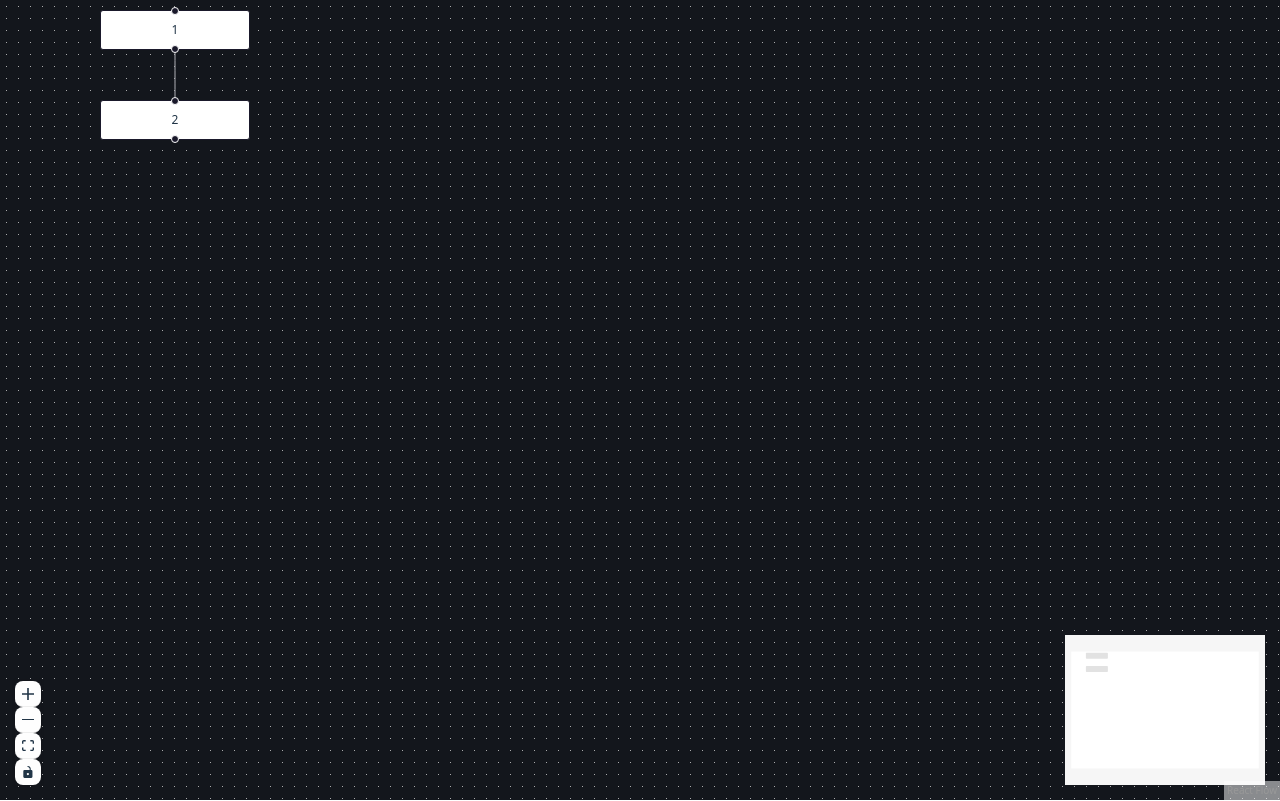
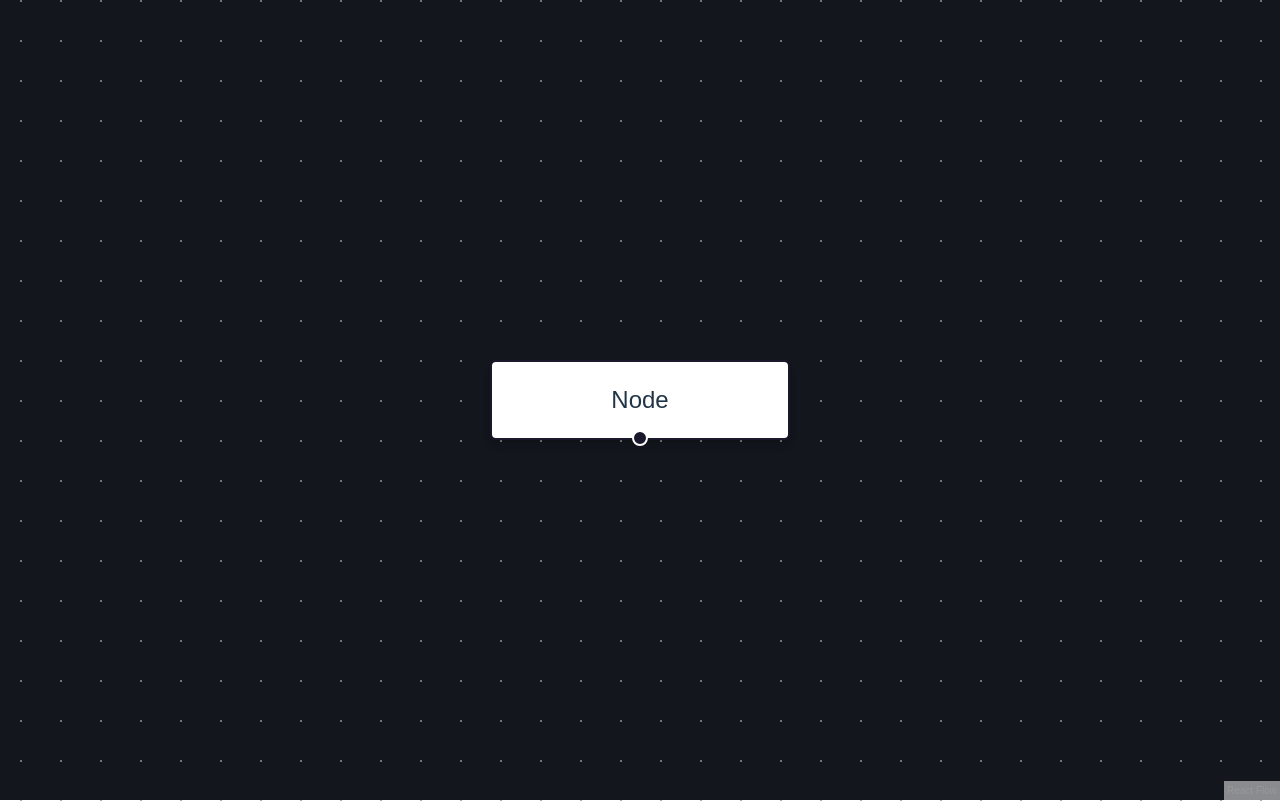
Before and after one commit to FabianKoehnke/fracnetics, a React (Vite) app in the folder gui/: page / in a window 1280 px wide. Shown: the top 801 px of the page. Built offline with nearby package versions, Linux system fonts and the light colour scheme.

Commit message:
Add Node On Edge Drop

```diff
--- a/gui/src/App.jsx
+++ b/gui/src/App.jsx
@@ -1,4 +1,4 @@
-import React, { useCallback } from 'react';
+import React, { useCallback, useRef } from 'react';
 import {
   ReactFlow,
   MiniMap,
@@ -7,39 +7,95 @@ import {
   useNodesState,
   useEdgesState,
   addEdge,
-  NodeToolbar
+  useReactFlow,
+  ReactFlowProvider
 } from '@xyflow/react';
 
 import '@xyflow/react/dist/style.css';
 
 const initialNodes = [
-  { id: '1', position: { x: 100, y: 10 }, data: { label: '1' } },
-  { id: '2', position: { x: 100, y: 100 }, data: { label: '2' } },
+  {
+    id: '0',
+    type: 'input',
+    data: { label: 'Node' },
+    position: { x: 0, y: 50 },
+  },
 ];
-const initialEdges = [{ id: 'e1-2', source: '1', target: '2' }];
 
-export default function App() {
+let id = 1;
+const getId = () => `${id++}`;
+const nodeOrigin = [0.5, 0];
+const AddNodeOnEdgeDrop = () => {
+  const reactFlowWrapper = useRef(null);
+
   const [nodes, setNodes, onNodesChange] = useNodesState(initialNodes);
-  const [edges, setEdges, onEdgesChange] = useEdgesState(initialEdges);
-
+  const [edges, setEdges, onEdgesChange] = useEdgesState([]);
+  const { screenToFlowPosition } = useReactFlow();
   const onConnect = useCallback(
     (params) => setEdges((eds) => addEdge(params, eds)),
-    [setEdges],
+    [],
+  );
+
+  const onConnectEnd = useCallback(
+    (event, connectionState) => {
+      // when a connection is dropped on the pane it's not valid
+      if (!connectionState.isValid) {
+        // we need to remove the wrapper bounds, in order to get the correct position
+        const id = getId();
+        const { clientX, clientY } =
+          'changedTouches' in event ? event.changedTouches[0] : event;
+        const newNode = {
+          id,
+          position: screenToFlowPosition({
+            x: clientX,
+            y: clientY,
+          }),
+          data: { label: `Node ${id}` },
+          origin: [0.5, 0.0],
+        };
+
+        setNodes((nds) => nds.concat(newNode));
+        setEdges((eds) =>
+          eds.concat({ id, source: connectionState.fromNode.id, target: id }),
+        );
+      }
+    },
+    [screenToFlowPosition],
   );
 
   return (
-    <div style={{ width: '100vw', height: '100vh' }}>
+    <div className="wrapper" ref={reactFlowWrapper}>
       <ReactFlow
+        style={{ backgroundColor: "#F79FB" }}
         nodes={nodes}
         edges={edges}
         onNodesChange={onNodesChange}
         onEdgesChange={onEdgesChange}
         onConnect={onConnect}
+        onConnectEnd={onConnectEnd}
+        fitView
+        fitViewOptions={{ padding: 2 }}
+        nodeOrigin={nodeOrigin}
       >
+      <Background />
+      </ReactFlow>
+    </div>
+  );
+};
+
+export default function App() {
+
+  return (
+    <div style={{ width: '100vw', height: '100vh' }}>
+      <ReactFlowProvider>
+        <AddNodeOnEdgeDrop />
+      </ReactFlowProvider>
+      <ReactFlow>
         <Controls />
         <MiniMap />
         <Background color="#ddd" variant="dots" gap={12} size={1} />
       </ReactFlow>
     </div>
+
   );
 }
--- a/gui/src/index.css
+++ b/gui/src/index.css
@@ -1,3 +1,5 @@
+@import url('./xy-theme.css');
+
 :root {
   font-family: system-ui, Avenir, Helvetica, Arial, sans-serif;
   line-height: 1.5;
@@ -67,3 +69,20 @@ button:focus-visible {
     background-color: #f9f9f9;
   }
 }
+
+html,
+body {
+  margin: 0;
+  font-family: sans-serif;
+  box-sizing: border-box;
+}
+
+#app {
+  width: 100vw;
+  height: 100vh;
+}
+
+.wrapper {
+  flex-grow: 1;
+  height: 100%;
+}
--- /dev/null
+++ b/gui/src/xy-theme.css
@@ -0,0 +1,108 @@
+/* xyflow theme files. Delete these to start from our base */
+
+.react-flow {
+    /* Custom Variables */
+    --xy-theme-selected: #F57DBD;
+    --xy-theme-hover: #C5C5C5;
+    --xy-theme-edge-hover: black;
+    --xy-theme-color-focus: #E8E8E8;
+
+    /* Built-in Variables see https://reactflow.dev/learn/customization/theming */
+    --xy-node-border-default: 1px solid #EDEDED;
+
+    --xy-node-boxshadow-default:
+      0px 3.54px 4.55px 0px #00000005,
+      0px 3.54px 4.55px 0px #0000000D,
+      0px 0.51px 1.01px 0px #0000001A;
+
+    --xy-node-border-radius-default: 8px;
+
+    --xy-handle-background-color-default: #ffffff;
+    --xy-handle-border-color-default: #AAAAAA;
+
+    --xy-edge-label-color-default: #505050;
+}
+
+.react-flow.dark {
+    --xy-node-boxshadow-default:
+    0px 3.54px 4.55px 0px rgba(255, 255, 255, 0.05), /* light shadow */
+    0px 3.54px 4.55px 0px rgba(255, 255, 255, 0.13), /* medium shadow */
+    0px 0.51px 1.01px 0px rgba(255, 255, 255, 0.2);  /* smallest shadow */
+    --xy-theme-color-focus: #535353;
+}
+
+/* Customizing Default Theming */
+
+.react-flow__node {
+    box-shadow: var(--xy-node-boxshadow-default);
+    border-radius: var(--xy-node-border-radius-default);
+    background-color: var(--xy-node-background-color-default);
+    display: flex;
+    justify-content: center;
+    align-items: center;
+    text-align: center;
+    padding: 10px;
+    font-size: 12px;
+    flex-direction: column;
+    border: var(--xy-node-border-default);
+    color: var(--xy-node-color, var(--xy-node-color-default));
+}
+
+.react-flow__node.selectable:focus {
+    box-shadow: 0px 0px 0px 4px var(--xy-theme-color-focus);
+    border-color: #d9d9d9;
+}
+
+.react-flow__node.selectable:focus:active {
+    box-shadow: var(--xy-node-boxshadow-default);
+}
+
+
+.react-flow__node.selectable:hover,
+.react-flow__node.draggable:hover {
+    border-color: var(--xy-theme-hover);
+}
+
+.react-flow__node.selectable.selected {
+    border-color: var(--xy-theme-selected);
+    box-shadow: var(--xy-node-boxshadow-default);
+}
+
+.react-flow__node-group {
+    background-color: rgba(207, 182, 255, 0.4);
+    border-color: #9E86ED;
+}
+
+.react-flow__edge.selectable:hover .react-flow__edge-path,
+.react-flow__edge.selectable.selected .react-flow__edge-path {
+    stroke: var(--xy-theme-edge-hover);
+}
+
+.react-flow__handle {
+    background-color: var(--xy-handle-background-color-default);
+}
+
+.react-flow__handle.connectionindicator:hover {
+    pointer-events: all;
+    border-color: var(--xy-theme-edge-hover);
+    background-color: white;
+}
+
+.react-flow__handle.connectionindicator:focus ,
+.react-flow__handle.connectingfrom,
+.react-flow__handle.connectingto {
+    border-color: var(--xy-theme-edge-hover);
+}
+
+.react-flow__node-resizer {
+    border-radius: 0;
+    border: none;
+}
+
+.react-flow__resize-control.handle {
+    background-color: #ffffff;
+    border-color: #9E86ED;
+    border-radius: 0;
+    width: 5px;
+    height: 5px;
+}
```
